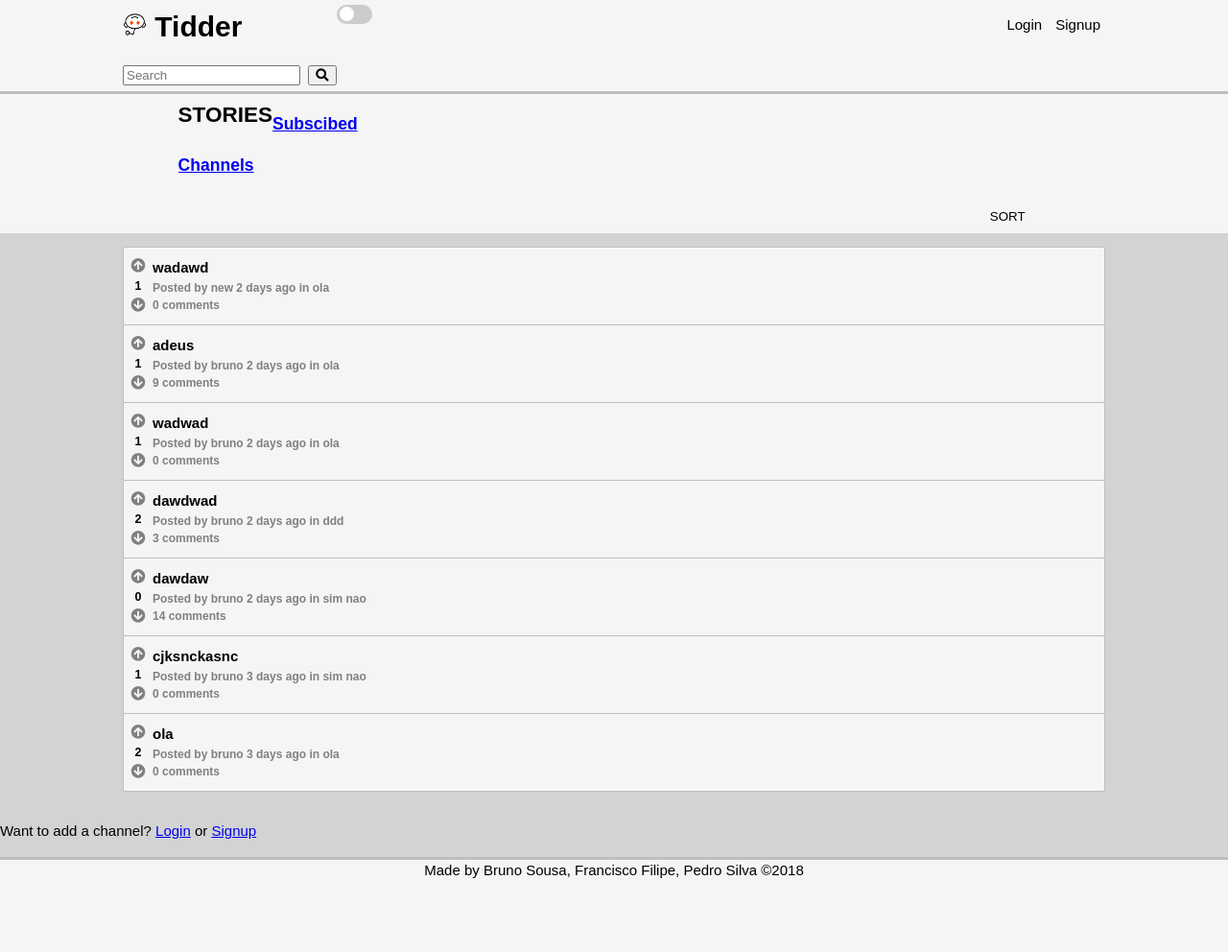
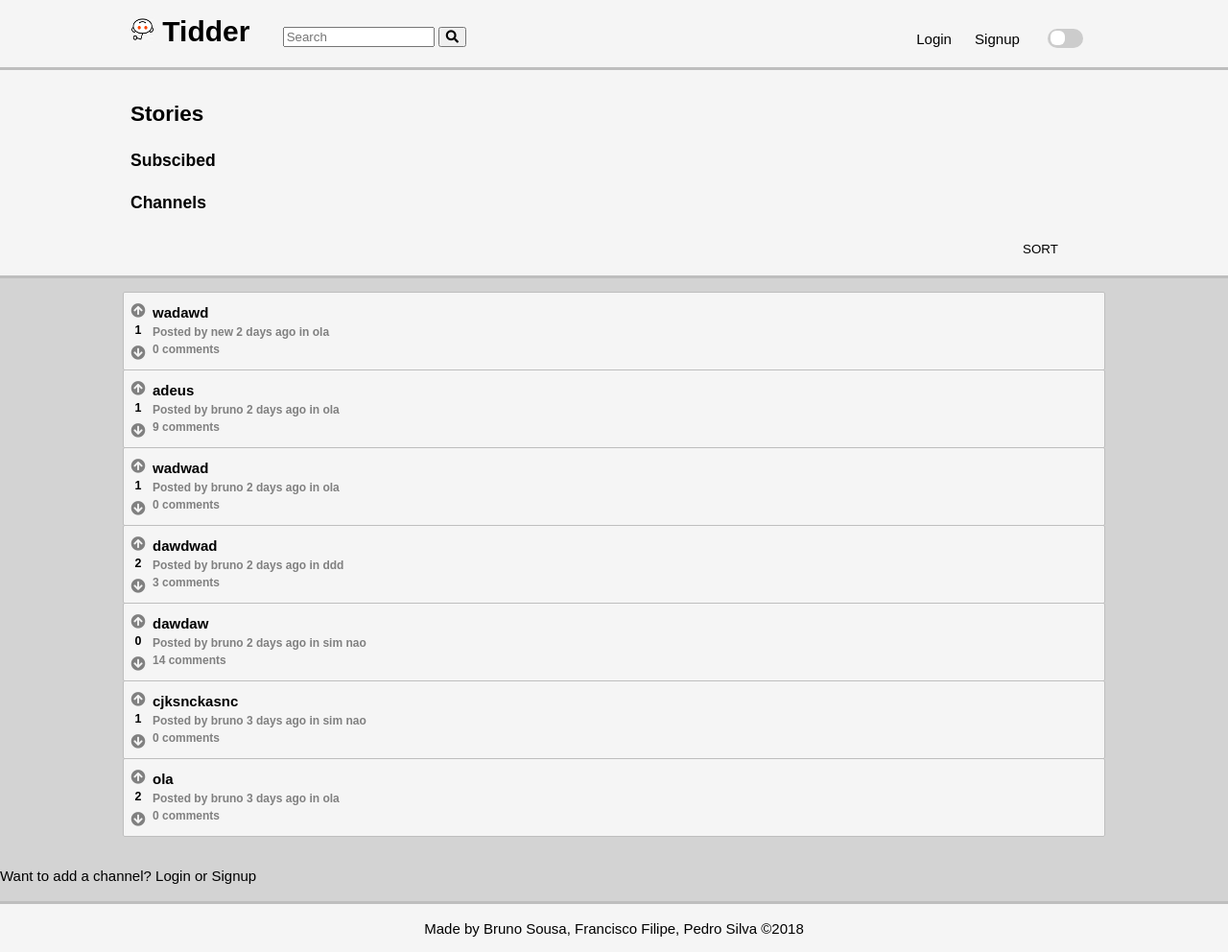
Before and after one commit to CiscoFrisco/LTW, a PHP site: page /pages/stories.php in a window 1280 px wide. Shown: the whole page at 96% size. Before the commit the page ends 915 px from the top, so only its background shows below. Run offline with PHP 8.4, Linux system fonts and the light colour scheme; data comes from the database, SQL or seed files in the repository; data that the repository does not hold is empty; some libraries are stand-ins or nearby versions.

Commit message:
css refactor and main header adjusts

```diff
--- a/css/style.css
+++ b/css/style.css
@@ -84,99 +83,7 @@ h2, h3, h5,p {
     position: relative;
 }
 
-body > .container {
-    padding-bottom: 50px;
-}
-
-
-
-
-/*
-    MAIN HEADER ==========================================
-*/
-body > .wrapper > header {
-    background-color: var(--writing-bg);
-    color: var(--main-font-color);
-    padding-top: 5px;
-    min-height: 50px;
-    border-bottom: var(--border-color) 3px solid;
-}
-
-body > .wrapper > header a {
-    color: var(--main-font-color);
-    text-decoration: none;
-}
-
-body > .wrapper > header nav a{
-    padding: 5px;
-}
-
-body > .wrapper > header nav a:hover {
-    background-color: var(--hover-bg);
-    text-decoration: underline;
-    padding: 5px;
-}
-
-body > .wrapper > header nav li{
-    padding: 0px;
-}
-
-body > .wrapper > header ul {
-    padding: 0;
-    margin: 0;
-}
-
-
-body > .wrapper > header li {
-    display: inline;
-    padding: 0 20px;
-}
-
-body > .wrapper > header h1 {
-    float: left;
-    margin: 0;
-}
-
-body > .wrapper > header nav {
-    float: right;
-    margin-top: 10px;
-    padding-left: 10px;
-}
-
-/*
-    TITLE OF PAGE =================================================
-*/
-
-body > .wrapper > #stories >  header {
-    padding-left: 5%;
-    background-color: var(--writing-bg);
-}
-
-body > .wrapper > #stories > header > .container > h2{
-    margin: 0;
-    padding-top: 5px;
-    color: var(--main-font-color);
-    float: left;
-    text-transform: uppercase;
-}
-
-body > .wrapper > #stories > header > .container > form  {
-    float: right;
-    padding-right: 5%;
-    padding-top: 5px;
-}
-
-body > .wrapper > #stories > header > .container > form > label {
-    color: var(--main-font-color);
-    text-transform: uppercase;
-    font-weight: bold;
-}
-
-body > .wrapper > #stories > header > .container > form option {
-    background-color: var(--hover-bg);
-}
-
-body > .wrapper > #stories > header > .container > form select {
+select {
     border: none;
     background-color: inherit;
     color: var(--main-font-color);
@@ -186,18 +93,15 @@ body > .wrapper > #stories > header > .container > form select {
     text-overflow: '';
     padding: 10px;
     text-align-last: center;
+    float: right;
 }
 
-body > .wrapper > #stories > header > .container > form select:hover {
+select:hover {
     background-color: var(--hover-bg);
     cursor: pointer;
 }
 
-/*
-    MAIN FOOTER ===================================================
-*/
-
-body > footer {
+footer {
     background-color: var(--writing-bg);
     border-top: var(--border-color) 3px solid;
     height:50px;
@@ -206,14 +110,210 @@ body > footer {
     width: 100%;
 }
 
-body > footer a {
+a {
     color: var(--main-font-color);
     text-decoration: none;
 }
 
-body > footer a:hover {
+nav a{
+    padding: 5px;
+}
+
+a:hover {
     text-decoration: underline;
 }
+
+ol {
+    list-style-type: none;
+    padding: 0;
+}
+
+/*
+    CHECKBOX SLIDER =========================================
+*/
+
+.switch {
+    margin: 10px;
+    position: relative;
+    display: inline-block;
+    width: 37px;
+    height: 20px;
+}
+
+.switch input {
+    opacity: 0;
+    width: 0;
+    height: 0;
+}
+
+.slider {
+    position: absolute;
+    cursor: pointer;
+    top: 0;
+    left: 0;
+    right: 0;
+    bottom: 0;
+    background-color: #ccc;
+    -webkit-transition: .4s;
+    transition: .4s;
+    height: 20px;
+}
+
+.slider:before {
+    position: absolute;
+    content: "";
+    height: 15px;
+    width: 15px;
+    left: 3px;
+    bottom: 3px;
+    background-color: white;
+    -webkit-transition: .4s;
+    transition: .4s;
+}
+
+input:checked + .slider {
+    background-color: #2196F3;
+}
+
+input:focus + .slider {
+    box-shadow: 0 0 1px #2196F3;
+}
+
+input:checked + .slider:before {
+    -webkit-transform: translateX(15px);
+    -ms-transform: translateX(15px);
+    transform: translateX(15px);
+}
+
+.slider.round {
+    border-radius: 60px;
+
+}
+
+.slider.round:before {
+    border-radius: 40%;
+}
+
+
+
+/*
+    UPVOTE AND DOWNVOTE BUTTONS SECTION =========================================
+*/
+.fa-arrow-circle-down, .fa-arrow-circle-up {
+    color: var(--grey-shade-5); /* TODO */
+}
+
+.downvote[data-value="-1"] .fa-arrow-circle-down , .fa-arrow-circle-down:hover {
+    color: red;
+}
+
+.upvote[data-value="1"] .fa-arrow-circle-up , .fa-arrow-circle-up:hover {
+    color: blue;
+}
+
+.upvote , .downvote {
+    margin:0;
+    padding:0;
+    margin-top: 3px;
+}
+
+i:hover {
+    cursor: pointer;
+}
+
+
+/*
+    MAIN HEADER ==========================================
+*/
+header {
+    background-color: var(--writing-bg);
+    color: var(--main-font-color);
+    padding: 10px;
+    min-height: 50px;
+    border-bottom: var(--border-color) 3px solid;
+}
+
+
+
+header nav a:hover {
+    background-color: var(--hover-bg);
+    text-decoration: underline;
+    padding: 5px;
+}
+
+header li {
+    display: inline;
+    padding: 0 5px;
+}
+
+header ul {
+    padding: 0;
+    margin: 0;
+}
+
+header h1 {
+    display: inline-block;
+    margin: 0;
+}
+
+header nav {
+    display: inline-block;
+    margin-top: 10px;
+    position: absolute;
+    right: 0;
+}
+
+.form-container {
+    display: inline-block;
+    padding: 0;
+    margin: 0;
+    width: 200px;
+    padding-left: 30px;
+}
+
+.form-container input:nth-child(1) {
+    width: 150px;
+}
+
+/*
+    TITLE OF PAGE =================================================
+*/
+
+header .secondary {
+    padding-left: 5%;
+}
+
+header .secondary h2{
+    margin: 0;
+    padding-top: 5px;
+    color: var(--main-font-color);
+    float: left;
+    text-transform: uppercase;
+}
+
+header .secondary form  {
+    float: right;
+    padding-right: 5%;
+    padding-top: 5px;
+}
+
+header .secondary label {
+    color: var(--main-font-color);
+    text-transform: uppercase;
+    font-weight: bold;
+}
+
+header .secondary option {
+    background-color: var(--hover-bg);
+}
+
+
+
+/*
+    MAIN FOOTER ===================================================
+*/
+
+
 
 /*
     LOGIN SECTION =================================================
@@ -418,66 +499,13 @@ article.story:hover {
     z-index: 1;
 }
 
-/*
-    STORIES FOOTER ================================================
-*/
-#stories footer p{
-    background-color: var(--writing-bg);
-    margin-left: 10%;
-    margin-right: 10%;
-    font-size: 20px;
-    border: 1px var(--border-color) solid;
-    padding: 5px;
-}
-
-#stories footer p a {
-    text-decoration: none;
-    color: var(--main-font-color);
-    font-weight: bold;
-
-}
-
-#stories footer p a:hover {
-    text-decoration: underline;
-    font-weight: bold;
-}
 
 
 /*
-    UPVOTE AND DOWNVOTE BUTTONS SECTION =========================================
+    SPECIFIC CASES
 */
-.fa-arrow-circle-down, .fa-arrow-circle-up {
-    color: var(--grey-shade-5);
-}
-
-.downvote[data-value="-1"] .fa-arrow-circle-down {
-    color: red;
-}
-
-.upvote[data-value="1"] .fa-arrow-circle-up {
-    color: blue;
-}
-
-.upvote {
-    margin:0;
-    padding:0;
-    margin-top: 3px;
-}
-
-.downvote {
-    margin:0;
-    padding:0;
-    margin-bottom: 3px;
-}
-
-.fa-arrow-circle-down:hover {
-    color: red;
-    cursor: pointer;
-}
-
-.fa-arrow-circle-up:hover {
-    color: blue;
-    cursor: pointer;
+a.dont-underline:hover {
+    text-decoration: none;
 }
 
 
@@ -500,85 +528,6 @@ article.story:hover {
         position: relative;
         background-color: inherit;
     }
-}
-
-@media screen and (max-width: 350px) {
-    body > .wrapper > header h1 {
-        float: none;
-        display: block;
-        margin: 0;
-        text-align: center;
-    }
-
-    body > .wrapper > header nav {
-        float: none;
-        display: block;
-        padding: 0;
-        padding-bottom: 10px;
-        margin: 0;
-        text-align: center;
-    }
-
-}
-
-.switch {
-    position: relative;
-    display: inline-block;
-    width: 37px;
-    height: 20px;
-}
-
-.switch input {
-    opacity: 0;
-    width: 0;
-    height: 0;
-}
-
-.slider {
-    position: absolute;
-    cursor: pointer;
-    top: 0;
-    left: 0;
-    right: 0;
-    bottom: 0;
-    background-color: #ccc;
-    -webkit-transition: .4s;
-    transition: .4s;
-}
-
-.slider:before {
-    position: absolute;
-    content: "";
-    height: 15px;
-    width: 15px;
-    left: 3px;
-    bottom: 3px;
-    background-color: white;
-    -webkit-transition: .4s;
-    transition: .4s;
-}
-
-input:checked + .slider {
-    background-color: #2196F3;
-}
-
-input:focus + .slider {
-    box-shadow: 0 0 1px #2196F3;
-}
-
-input:checked + .slider:before {
-    -webkit-transform: translateX(15px);
-    -ms-transform: translateX(15px);
-    transform: translateX(15px);
-}
-
-.slider.round {
-    border-radius: 34px;
-
-}
-
-.slider.round:before {
-    border-radius: 50%;
 }
 
 
--- a/js/main.js
+++ b/js/main.js
@@ -88,7 +88,7 @@ function numberOfParentsUntilSectionComments(node){
 
 function darkmode() {
 
-	let body = this.parentElement.parentElement.parentElement.parentElement.parentElement;
+	let body = document.getElementsByTagName("body")[0];
 
 	if(this.checked){
 		sessionStorage.setItem('mode','dark');
--- a/templates/tpl_common.php
+++ b/templates/tpl_common.php
@@ -23,41 +23,39 @@ function draw_header($isnt_login_signup) {
 	<header>
 		<div class = "container">
 			<h1>
-				<a href="../index.php">
+				<a href="../index.php" class = "dont-underline">
 					<img src="../pictures/default.jpg" alt="icon" width = "25" height = "25"> Tidder
 				</a>
+			</h1>
+			<div class = "form-container">
 				<form method="get" action="../actions/action_search.php">
 					<input type="text" name="search" placeholder="Search" required>
 					<input type="submit" class="fa fa-input" value="&#xf002">
 				</form>
-			</h1>
-
-			<label class = "switch">
-				<input type="checkbox" name = "darkmode" >
-				<span class = "slider round"></span>
-			</label>
-
+			</div>
+			<nav>
+				<ul>
 			<?php if(!isset($_SESSION['user_id'])) {
 				if($isnt_login_signup) { ?>
-					<nav>
-						<ul>
 					<li><a href='../pages/login.php?redirect=<?=urlencode($page)?>'>Login</a></li>
 					<li><a href='../pages/signup.php?redirect=<?=urlencode($page)?>'>Signup</a></li>
-						</ul>
-					</nav>
 			<?php }
 			} else {
 				$username = getUserName($_SESSION['user_id']);
 				getPicture($_SESSION['user_id'],$path,$alt);
 				$profile_link = "../pages/profile.php?username=".urlencode($username); ?>
-					<nav>
 					<li><img src=<?=$path?> alt=<?=$alt?> width="25" height="25">
 					<li><a href=<?=$profile_link?>>Profile</a></li>
 					<li><a href='../actions/action_logout.php?redirect=<?=urlencode($page)?>'>Logout</a></li>
+			<?php } ?>
+					<li>
+						<label class = "switch">
+							<input type="checkbox" name = "darkmode" >
+							<span class = "slider round"></span>
+						</label>
+					</li>
 				</ul>
 			</nav>
-			<?php } ?>
-
 		</div> <!-- End of container -->
 	</header>
 <?php
@@ -66,9 +64,11 @@ function draw_header($isnt_login_signup) {
 function draw_footer() {?>
 		</div> <!-- end of wrapper  -->
 		<footer>
+			<p>
 				Made by <a href="https://github.com/Rekicho">Bruno Sousa</a>,
 				<a href="https://github.com/CiscoFrisco">Francisco Filipe</a>,
 				<a href="https://github.com/PedroMiguelSilva">Pedro Silva</a> &copy;2018
+			</p>
 		</footer>
 	</body>
 </html>
```
Also changed, not shown: other parts of css/style.css (+35 -25 lines), pictures/.jpg (added). Lines whose indentation alone changed are shown as unchanged.
